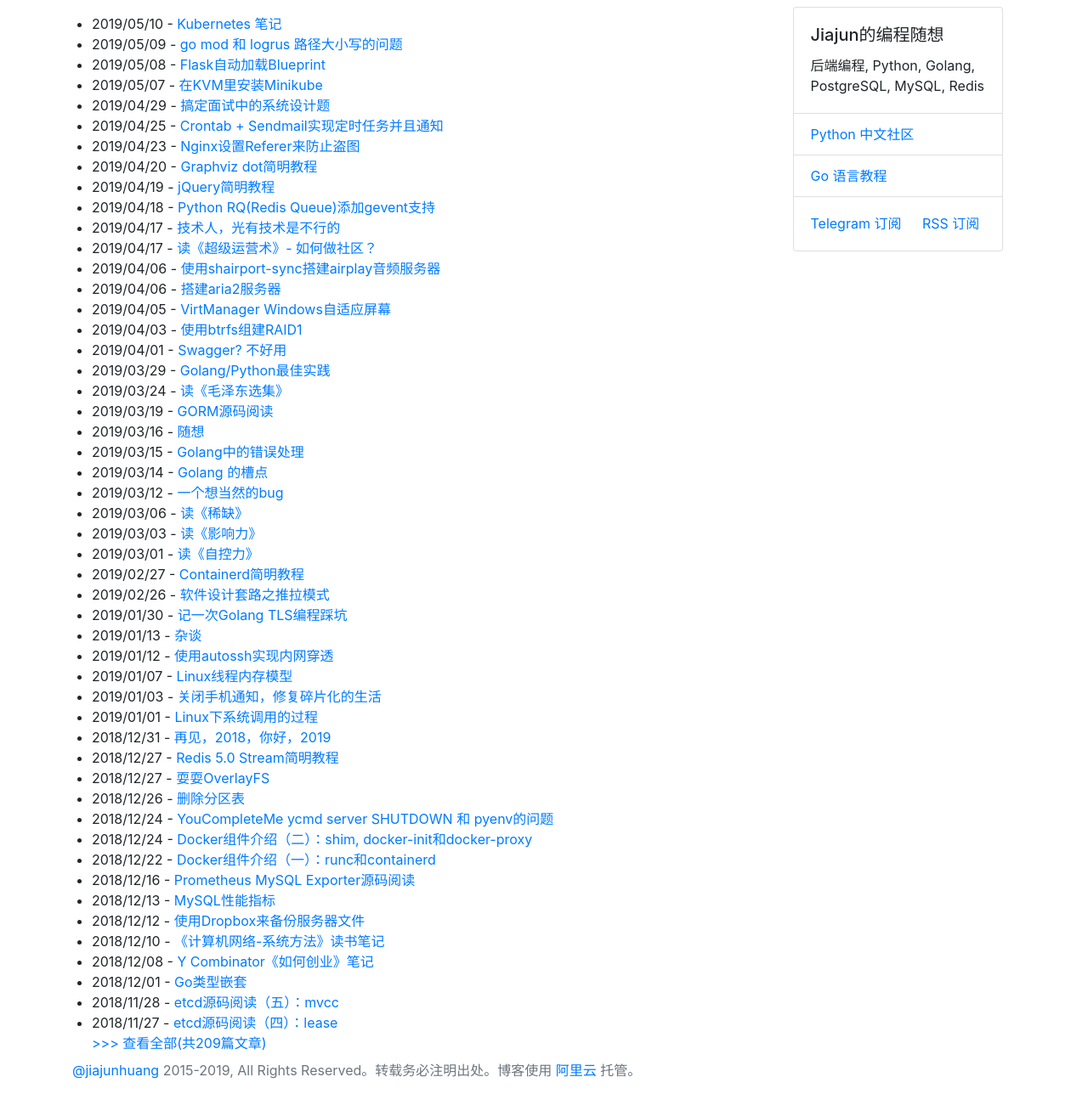
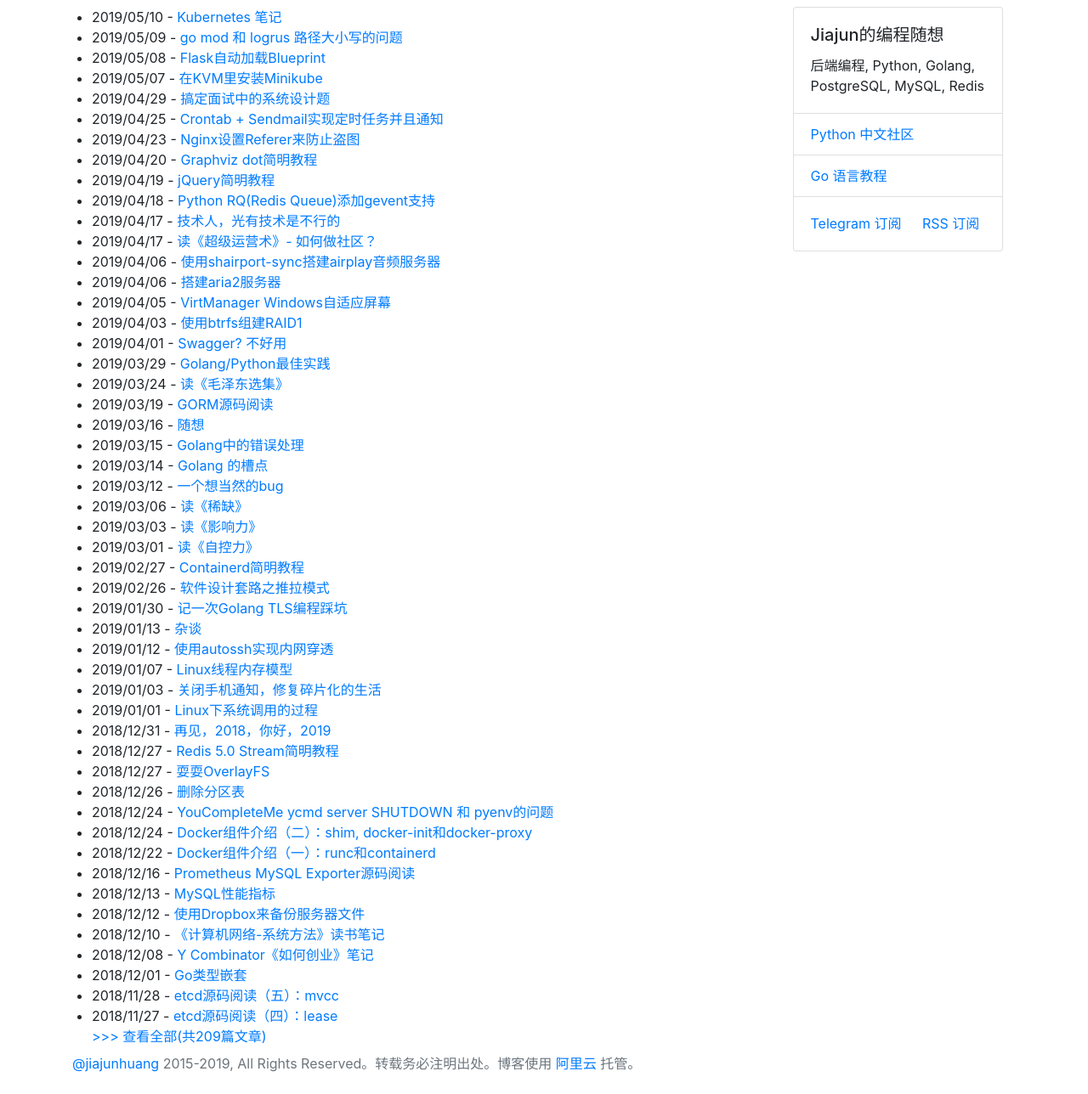
Before and after one commit to jiajunhuang/blog, a Flask app: page / in a window 1280 px wide. Shown: the part 56-1344 px from the top of the page at 85% size. After the commit the page ends 1318 px from the top, so only its background shows below. Run offline with Flask 2, Linux system fonts and the light colour scheme; parts of the project's set-up code (start-up, migrations or seed data) failed here and were passed over; some libraries are stand-ins or nearby versions.

Commit message:
sync at Fri 10 May 2019 05:24:01 PM CST

```diff
--- a/templates/index.html
+++ b/templates/index.html
@@ -1,7 +1,7 @@
 {% extends "base.html" %}
 
 {% block content %}
-<ul class="list-group ml-2 mt-2">
+<ul class="list-group ml-2">
     {% for title, date, filename, path in articles %}
     <li>{{ date.strftime("%Y/%m/%d") }} - <a href="/{{ path }}/{{filename}}.html">{{ title }}</a></li>
     {% endfor %}
```
